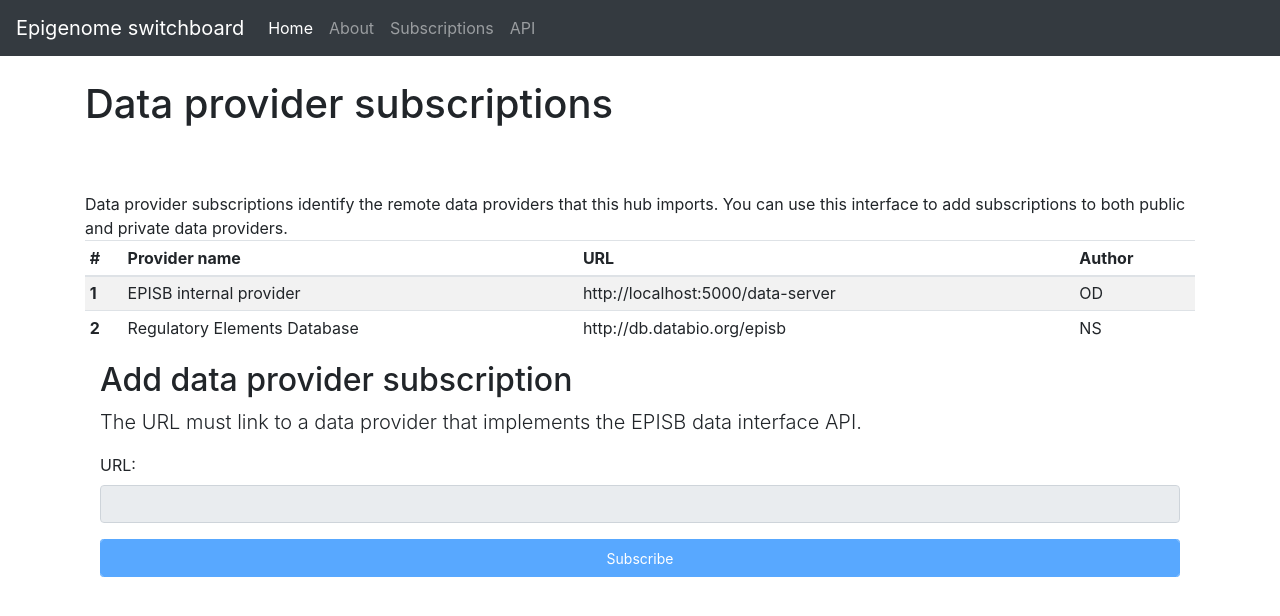
After one commit to databio/episb-hub, a Flask app: page /subscriptions in a window 1280 px wide. The commit adds this page. Shown: the top 616 px of the page. Run offline with Flask 2, Linux system fonts and the light colour scheme; some libraries are stand-ins or nearby versions.

Commit message:
Add subscription interface mockup. See #5

```diff
--- a/main.py
+++ b/main.py
@@ -34,6 +34,10 @@ def render_api():
 def render_about():
   return render_template("about.html")
 
+@app.route('/subscriptions')
+def render_subscriptions():
+  return render_template("subscriptions.html")
+
 @app.route("/get", methods=["GET","POST"])
 def get_segments():
   start = request.form.get("start")
--- a/templates/menu.html
+++ b/templates/menu.html
@@ -11,7 +11,9 @@
           <li class="nav-item">
             <a class="nav-link" href="/about">About</a>
           </li>
-
+          <li class="nav-item">
+            <a class="nav-link" href="/subscriptions">Subscriptions</a>
+          </li>
           <li class="nav-item">
             <a class="nav-link" href="/api">API</a>
           </li>
--- /dev/null
+++ b/templates/subscriptions.html
@@ -0,0 +1,53 @@
+{% include 'head.html' %}
+
+{% include 'menu.html' %}
+
+<div class="container">
+
+  <h1 style="margin-bottom:4rem;">Data provider subscriptions</h1>
+
+  Data provider subscriptions identify the remote data providers that this hub imports. You can use this interface to add subscriptions to both public and private data providers.
+
+  <table class="table table-striped table-hover table-sm">
+    <thead>
+      <tr>
+        <th scope="col">#</th>
+        <th scope="col">Provider name</th>
+        <th scope="col">URL</th>
+        <th scope="col">Author</th>
+      </tr>
+    </thead>
+    <tbody>
+      <tr>
+        <th scope="row">1</th>
+        <td>EPISB internal provider</td>
+        <td>http://localhost:5000/data-server</td>
+        <td>OD</td>
+      </tr>
+      <tr>
+        <th scope="row">2</th>
+        <td>Regulatory Elements Database</td>
+        <td>http://db.databio.org/episb</td>
+        <td>NS</td>
+      </tr>
+
+    </tbody>
+  </table>
+
+  <div class="col-sm-12">
+    <h2>Add data provider subscription</h2>
+    <p class="lead">The URL must link to a data provider that implements the EPISB data interface API.</p>
+    <form method="POST" action="/get">
+      <div class="form-group">
+        <label for="url">URL:</label><input type="text" name="url" id="urlval" class="form-control" disabled />
+      </div>
+      <div class="form-group">
+        <button class="btn btn-primary btn-sm form-control" disabled>Subscribe</button>
+      </div>
+    </form>
+  </div>
+
+
+</div>
+
+{% include 'foot.html' %}
```
Also changed, not shown: 1 other file.
